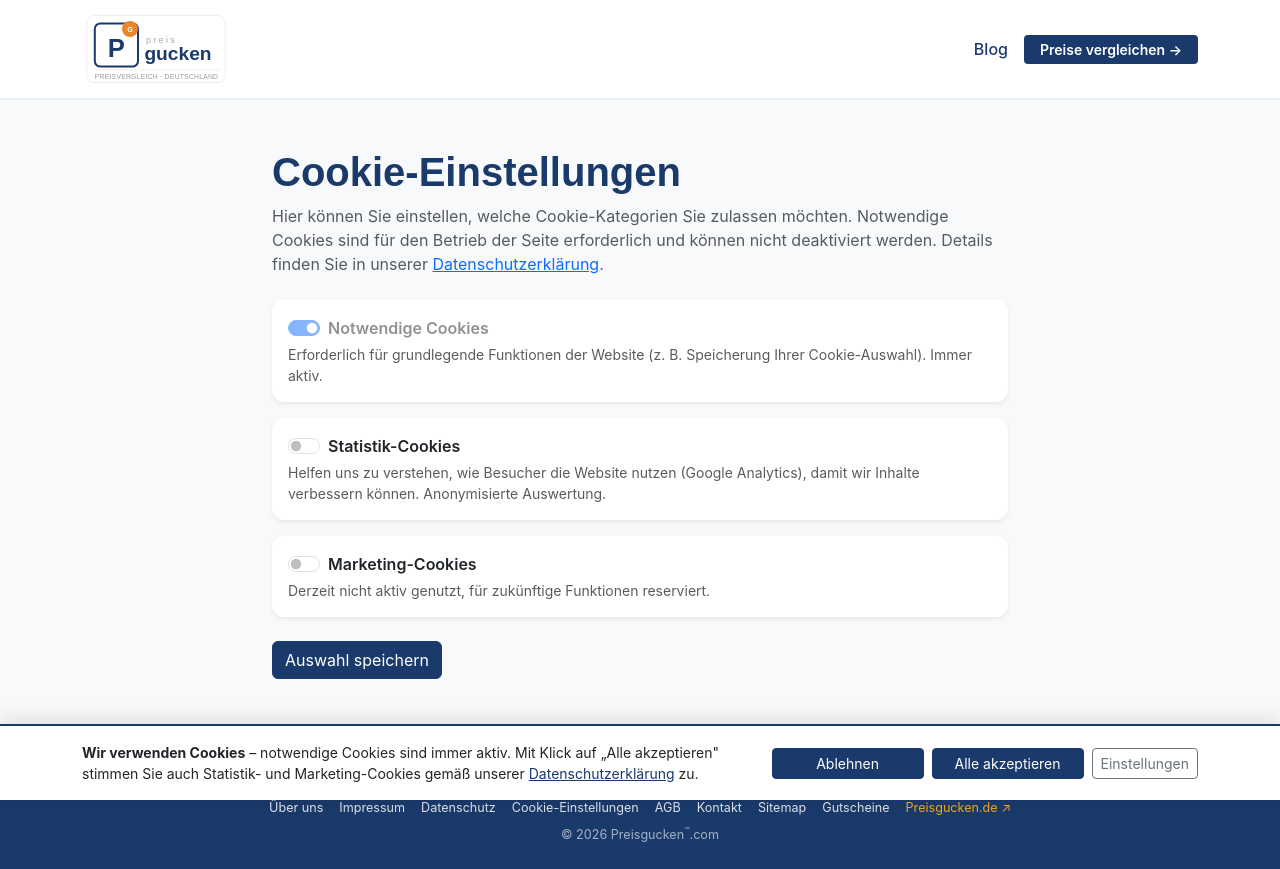
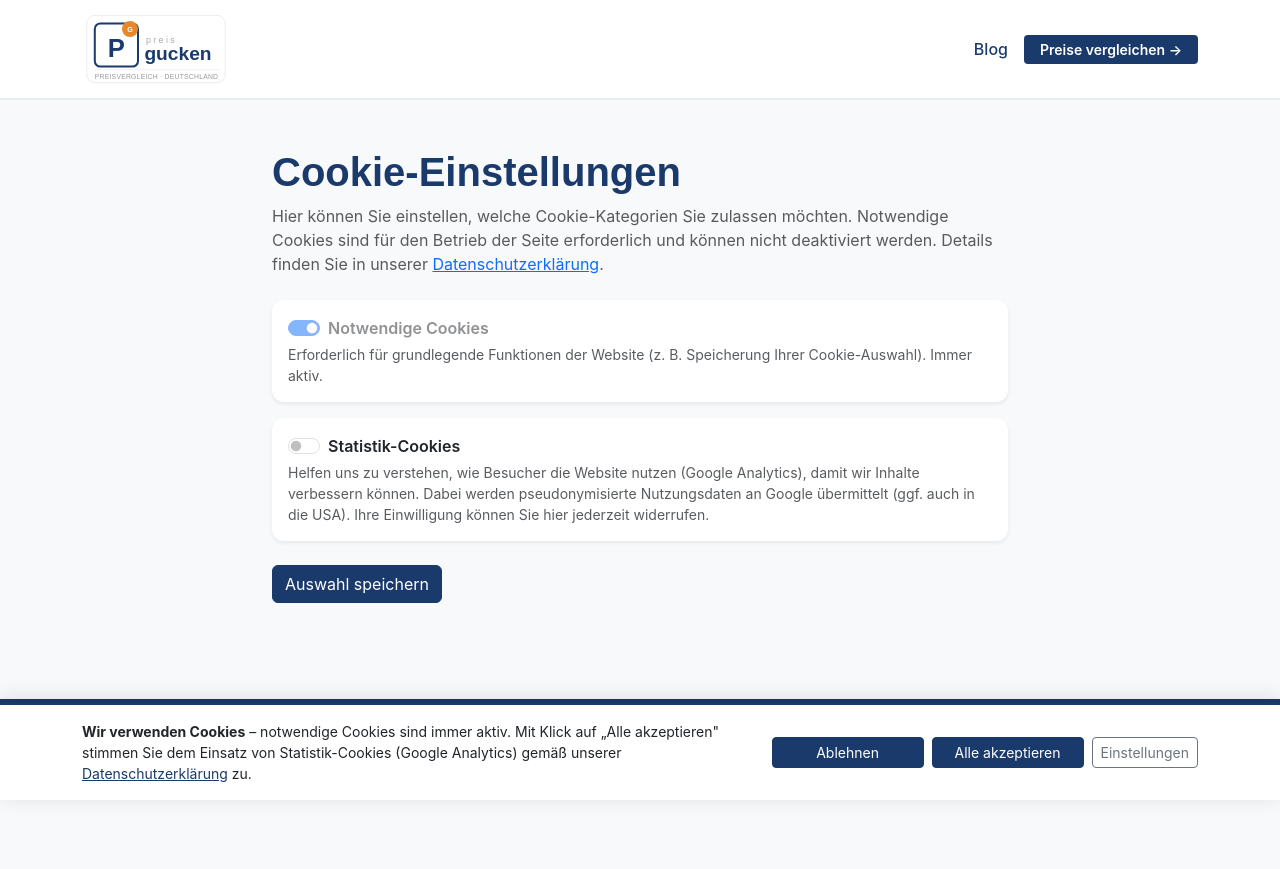
Before and after one commit to zaheerahmedberlin/preisgucken-com, a Next.js app: page /cookie-einstellungen in a window 1280 px wide. After the commit the page ends 800 px from the top, so only its background shows below. Built offline with nearby package versions, Linux system fonts and the light colour scheme; a web font is replaced by a local one.

Commit message:
privacy: banner and settings name only Google Analytics, drop unused marketing switch, pseudonymous wording

```diff
--- a/app/cookie-einstellungen/page.tsx
+++ b/app/cookie-einstellungen/page.tsx
@@ -10,7 +10,7 @@ function readConsent(): Consent {
     const stored = localStorage.getItem(COOKIE_KEY);
     if (!stored) return { necessary: true, stats: false, marketing: false };
     const parsed = JSON.parse(stored);
-    return { necessary: true, stats: !!parsed.stats, marketing: !!parsed.marketing };
+    return { necessary: true, stats: !!parsed.stats, marketing: false };
   } catch {
     return { necessary: true, stats: false, marketing: false };
   }
@@ -57,7 +57,7 @@ export default function CookieEinstellungenPage() {
         </div>
       </div>
 
-      <div className="card shadow-sm mb-3">
+      <div className="card shadow-sm mb-4">
         <div className="card-body">
           <div className="form-check form-switch">
             <input
@@ -73,27 +73,8 @@ export default function CookieEinstellungenPage() {
           </div>
           <p className="small text-muted mb-0 mt-1">
             Helfen uns zu verstehen, wie Besucher die Website nutzen (Google Analytics), damit wir Inhalte
-            verbessern können. Anonymisierte Auswertung.
-          </p>
-        </div>
-      </div>
-
-      <div className="card shadow-sm mb-4">
-        <div className="card-body">
-          <div className="form-check form-switch">
-            <input
-              className="form-check-input"
-              type="checkbox"
-              checked={consent.marketing}
-              onChange={(e) => setConsent((c) => ({ ...c, marketing: e.target.checked }))}
-              id="marketingCheck"
-            />
-            <label className="form-check-label fw-semibold" htmlFor="marketingCheck">
-              Marketing-Cookies
-            </label>
-          </div>
-          <p className="small text-muted mb-0 mt-1">
-            Derzeit nicht aktiv genutzt, für zukünftige Funktionen reserviert.
+            verbessern können. Dabei werden pseudonymisierte Nutzungsdaten an Google übermittelt (ggf. auch
+            in die USA). Ihre Einwilligung können Sie hier jederzeit widerrufen.
           </p>
         </div>
       </div>
--- a/components/CookieBanner.tsx
+++ b/components/CookieBanner.tsx
@@ -20,7 +20,7 @@ export default function CookieBanner() {
   }, []);
 
   function accept() {
-    save({ necessary: true, stats: true, marketing: true });
+    save({ necessary: true, stats: true, marketing: false });
   }
 
   function reject() {
@@ -58,8 +58,8 @@ export default function CookieBanner() {
           <div className="col-12 col-md-7">
             <p className="mb-0 small">
               <strong>Wir verwenden Cookies</strong> – notwendige Cookies sind immer aktiv.
-              Mit Klick auf „Alle akzeptieren" stimmen Sie auch Statistik- und Marketing-Cookies
-              gemäß unserer{" "}
+              Mit Klick auf „Alle akzeptieren" stimmen Sie dem Einsatz von Statistik-Cookies
+              (Google Analytics) gemäß unserer{" "}
               <a href="/datenschutz/" style={{ color: "#1A3A6B" }}>Datenschutzerklärung</a> zu.
             </p>
           </div>
```
